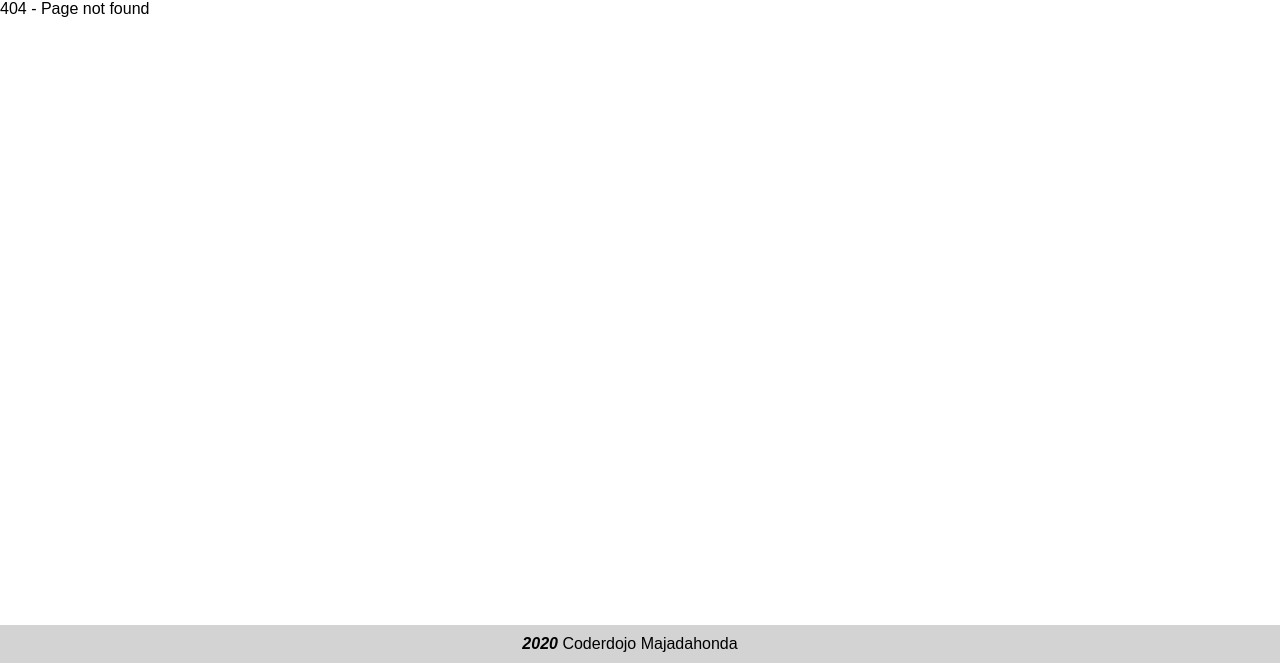
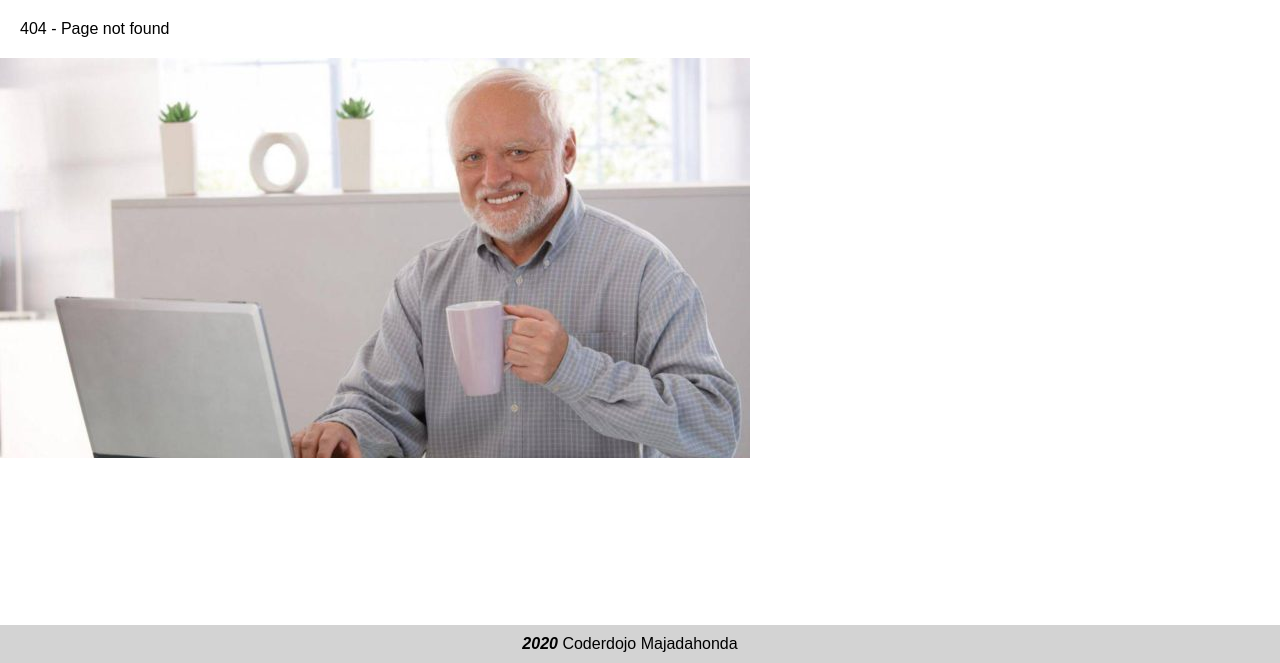
Before and after one commit to CoderDojoMaj/CoderBrothers, a Flask app: template templates/404.html in a window 1280 px wide. Shown: the part 137-800 px from the top of the page. Run offline with Flask 2, Linux system fonts and the light colour scheme; the template is opened without the code that fills it, so the values that code supplies are empty.

Commit message:
Update 404 page

```diff
--- a/templates/404.html
+++ b/templates/404.html
@@ -1,5 +1,11 @@
 {% extends "layout.html" %}
 {% block title %}404{% endblock %}
 {% block content %}
-    404 - Page not found
+<style>
+    p {
+        margin: 20px;
+    }
+</style>
+    <p>404 - Page not found</p>
+    <img src="/img/harold.jpg">
 {% endblock %}
```
Also changed, not shown: web/img/harold.jpg (added), 1 other file.
